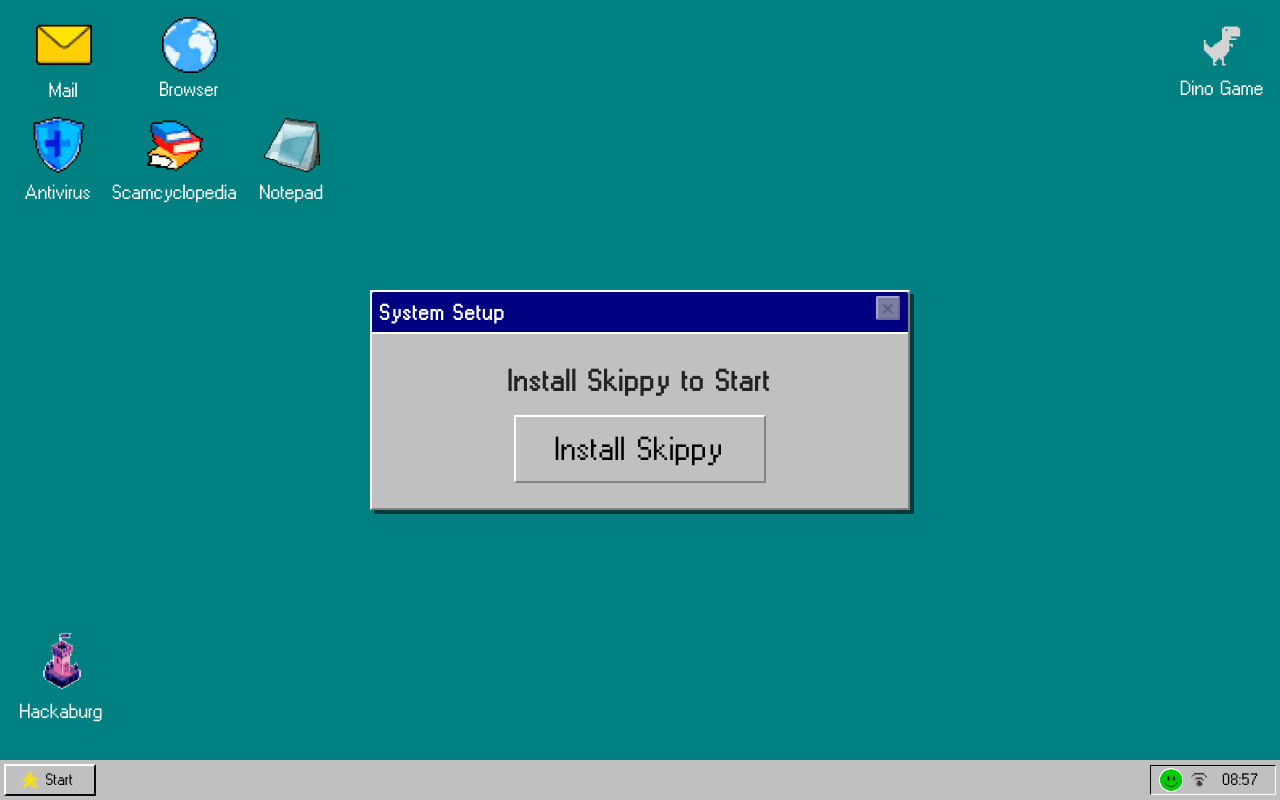
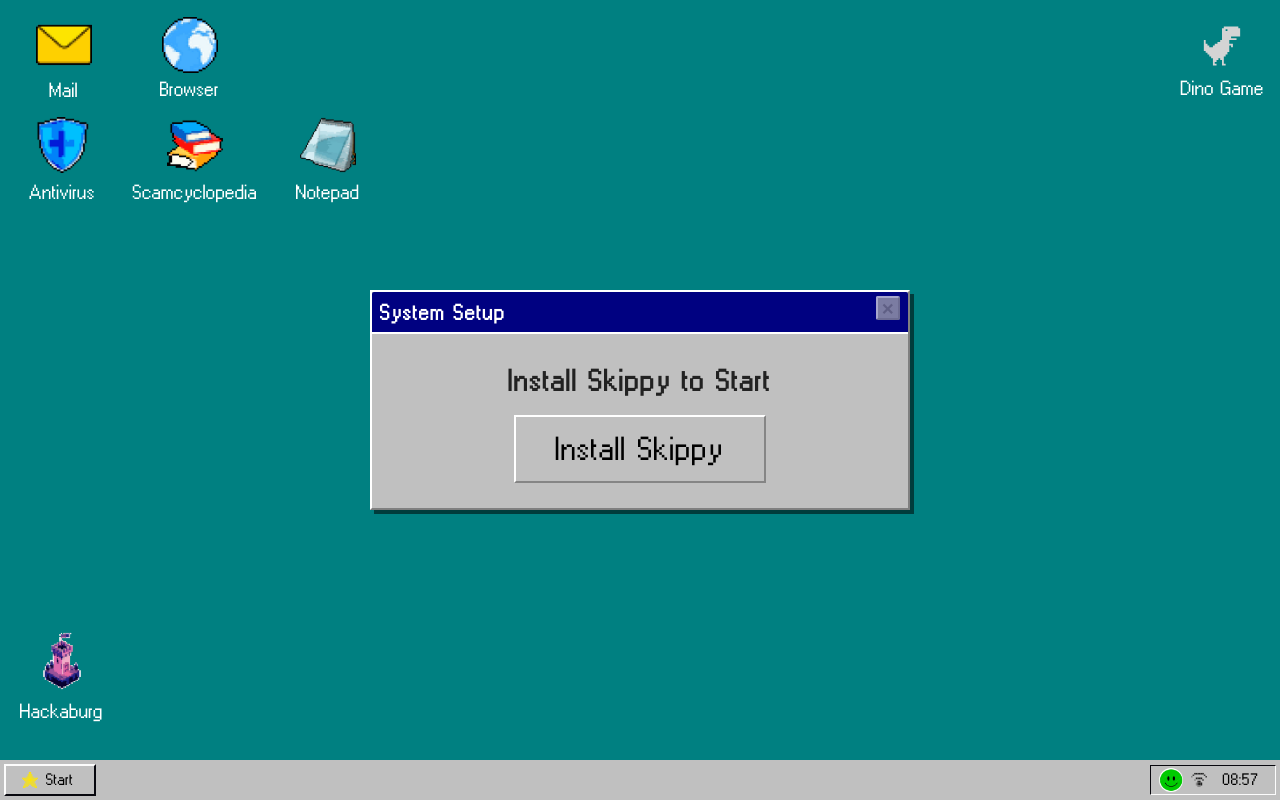
Before and after one commit to darius-it/doors95, a Nuxt app: page / in a window 1280 px wide. Built offline with nearby package versions, Linux system fonts and the light colour scheme; a web font is replaced by a local one.

Commit message:
fix: desktop icons spacing

```diff
--- a/pages/index.vue
+++ b/pages/index.vue
@@ -84,9 +84,9 @@
       </div>
     </div>
 
-    <div id="row-2" class="flex flex-row justify-between items-center w-full gap-4">
+    <div id="row-2" class="flex flex-row justify-between items-center w-full gap-4 ml-1">
       <!-- Left-aligned icons -->
-      <div class="flex flex-row gap-8 items-center">
+      <div class="flex flex-row gap-12 items-center">
         <DesktopIcon windowName="Antivirus" @openWindow="(windowName) => openWindow(windowName)"
           class="flex flex-col items-center min-w-[16px] flex-1">
           <img src="/icons/antivirus.png" alt="Antivirus Icon" class="w-14 h-14 mb-[0.3rem] mt-[0.1rem]" />
```
